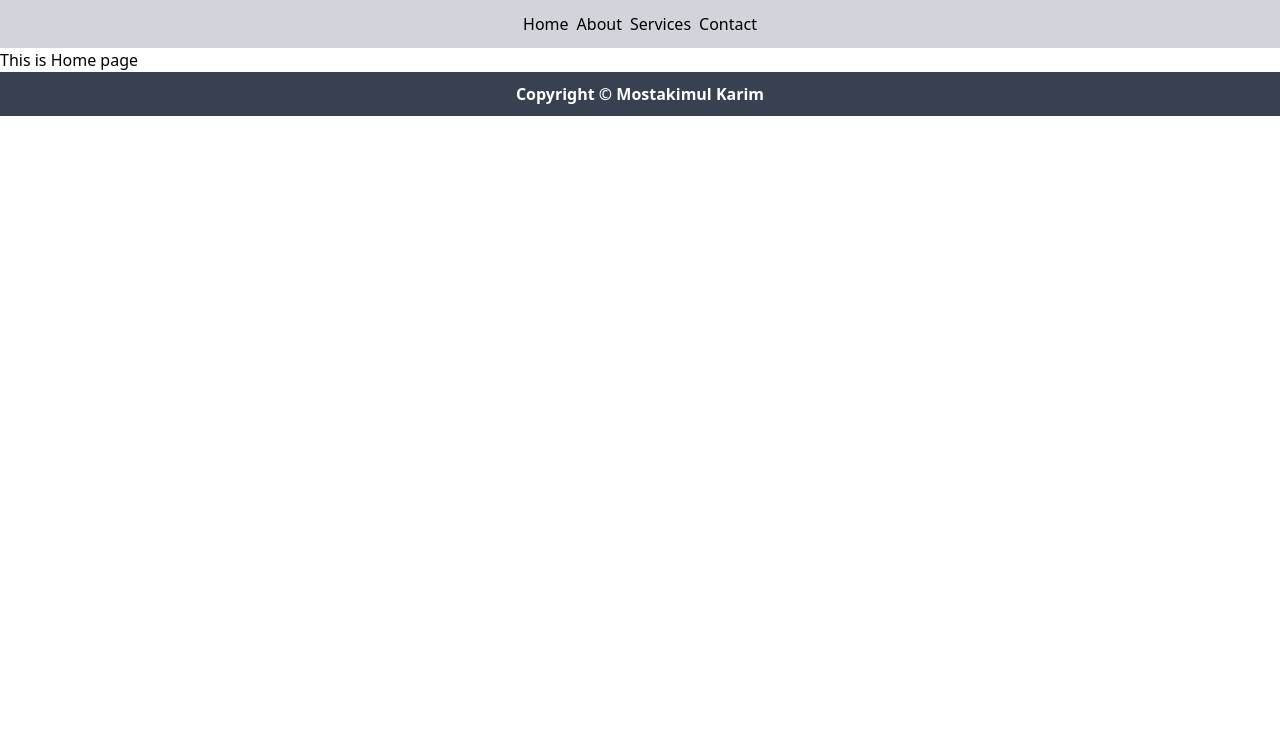
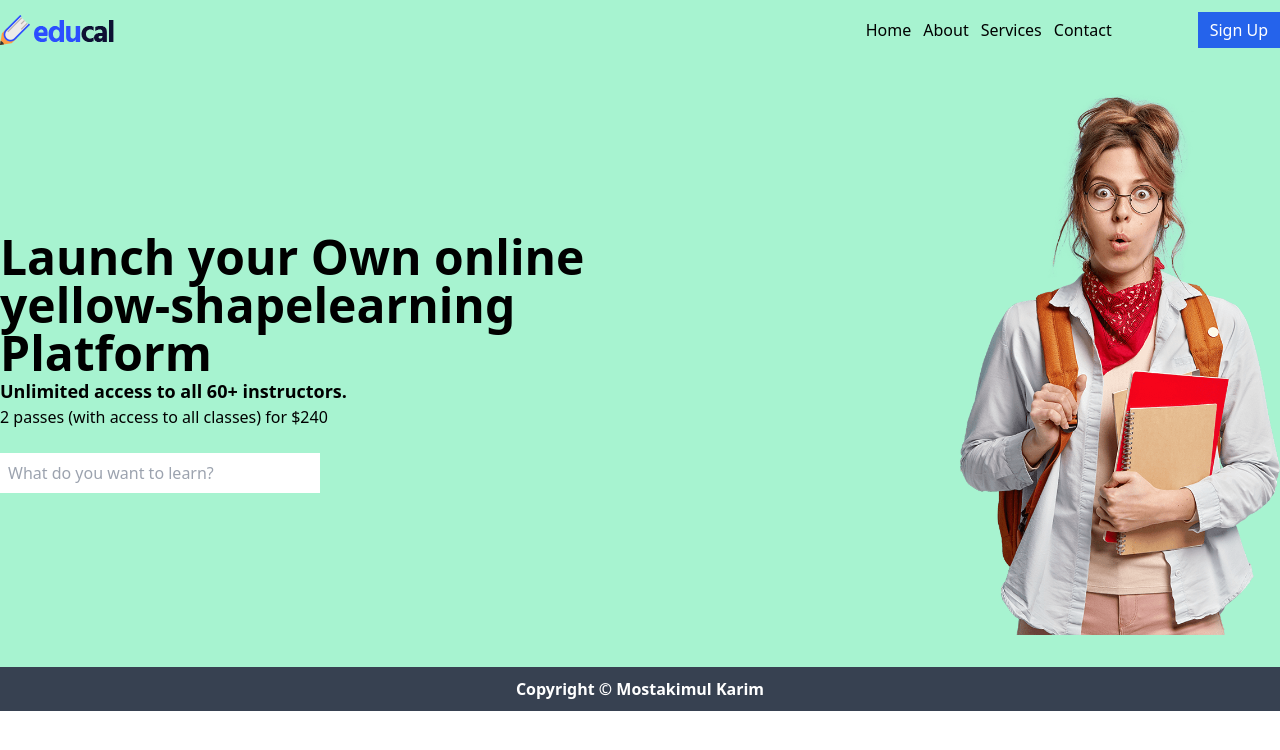
Before and after one commit to Mostakimul/react-educal, a React (Create React App) app: page / in a window 1280 px wide. Shown: the top 750 px of the page. Built offline with nearby package versions, Linux system fonts and the light colour scheme.

Commit message:
navigation and hero section completed

```diff
--- a/src/components/Header/Header.js
+++ b/src/components/Header/Header.js
@@ -1,21 +1,10 @@
 import React from 'react';
-import { NavLink } from 'react-router-dom';
+import Navigation from '../Navigation/Navigation';
 
 const Header = () => {
   return (
-    <div className="bg-gray-300 text-center py-3">
-      <NavLink to="/home" className="mx-1">
-        Home
-      </NavLink>
-      <NavLink to="/about" className="mx-1">
-        About
-      </NavLink>
-      <NavLink to="/services" className="mx-1">
-        Services
-      </NavLink>
-      <NavLink to="/contact" className="mx-1">
-        Contact
-      </NavLink>
+    <div className="bg-green-200 text-center py-3">
+      <Navigation></Navigation>
     </div>
   );
 };
--- /dev/null
+++ b/src/components/Hero/Hero.js
@@ -0,0 +1,29 @@
+import React from 'react';
+
+const Hero = () => {
+  return (
+    <div className="grid grid-cols-4 container mx-auto py-8">
+      {/* Hero Text */}
+      <div className="col-span-2 text-left self-center">
+        <h1 className="text-5xl font-bold">
+          Launch your Own online yellow-shapelearning Platform
+        </h1>
+        <h3 className="font-semibold text-lg">
+          Unlimited access to all 60+ instructors.
+        </h3>
+        <p>2 passes (with access to all classes) for $240</p>
+        <input
+          type="text"
+          placeholder="What do you want to learn?"
+          className="mt-6 py-2 w-1/2 px-2"
+        />
+      </div>
+      {/* Hero Image */}
+      <div className="col-start-4 relative">
+        <img src="/images/hero.png" alt="hero" className="h-full" />
+      </div>
+    </div>
+  );
+};
+
+export default Hero;
--- /dev/null
+++ b/src/components/Navigation/Navigation.js
@@ -0,0 +1,35 @@
+import React from 'react';
+import { NavLink } from 'react-router-dom';
+
+const Navigation = () => {
+  return (
+    <div className="flex justify-between items-center container mx-auto">
+      <div>
+        <img src="/images/logo.png" alt="logo" />
+      </div>
+      <div className="flex justify-between items-center">
+        <div className="mr-20 font-medium">
+          <NavLink to="/home" className="mx-1.5">
+            Home
+          </NavLink>
+          <NavLink to="/about" className="mx-1.5">
+            About
+          </NavLink>
+          <NavLink to="/services" className="mx-1.5">
+            Services
+          </NavLink>
+          <NavLink to="/contact" className="mx-1.5">
+            Contact
+          </NavLink>
+        </div>
+        <div>
+          <button className="bg-blue-600 py-1.5 px-3 font-medium text-white">
+            Sign Up
+          </button>
+        </div>
+      </div>
+    </div>
+  );
+};
+
+export default Navigation;
--- a/src/pages/Home.js
+++ b/src/pages/Home.js
@@ -1,9 +1,10 @@
 import React from 'react';
+import Hero from '../components/Hero/Hero';
 
 const Home = () => {
   return (
-    <div>
-      <h3>This is Home page</h3>
+    <div className="bg-green-200">
+      <Hero></Hero>
     </div>
   );
 };
```
Also changed, not shown: public/images/logo.png (added).
